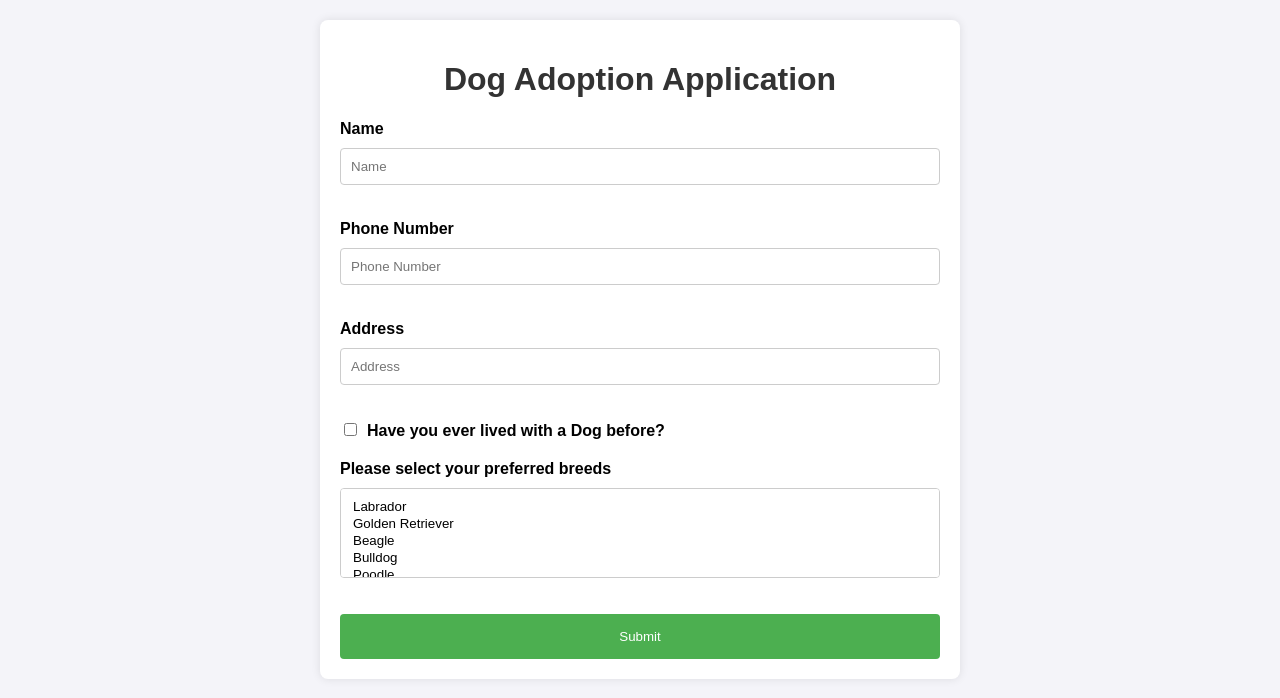
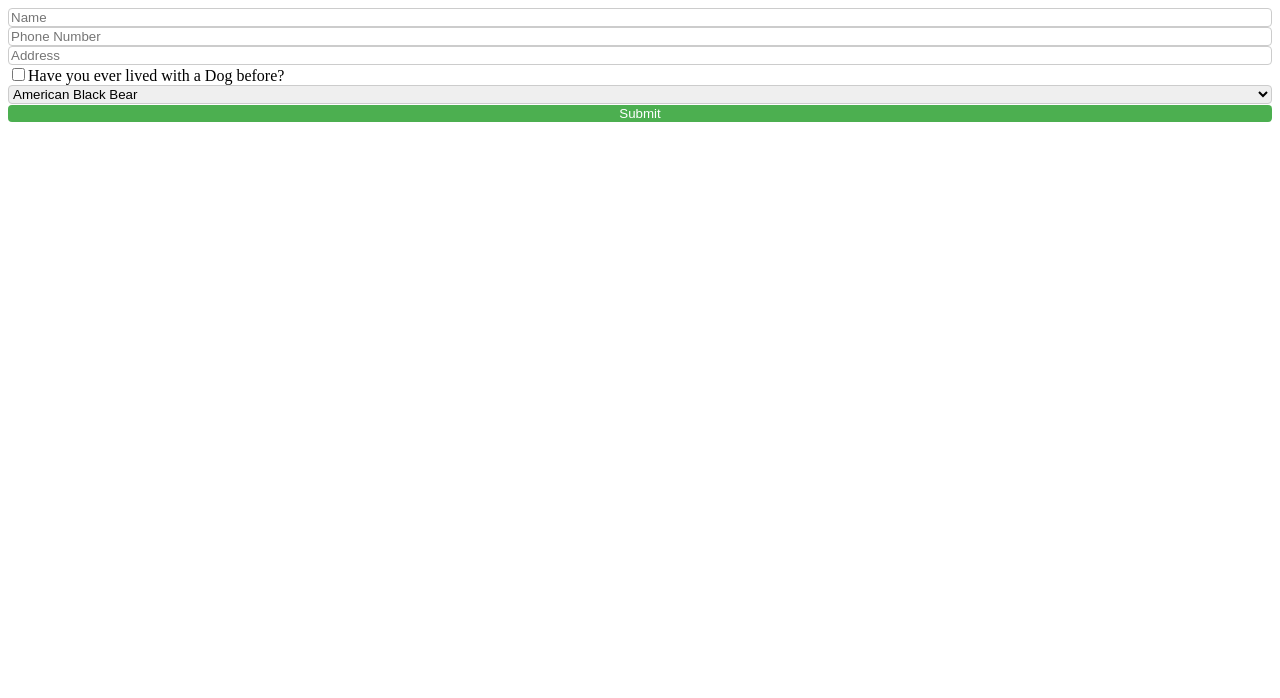
Before and after one commit to acciojob/dog-adoption-application-prajwalyatharth, a website: page main.html in a window 1280 px wide. Drawn offline with Linux system fonts and the light colour scheme.

Commit message:
created a submission

```diff
--- a/main.html
+++ b/main.html
@@ -4,116 +4,26 @@
 
 <head>
 	<link rel="stylesheet" href="styles.css">
-	 <style>
-        body {
-            font-family: Arial, sans-serif;
-            background-color: #f4f4f9;
-            margin: 0;
-            padding: 20px;
-        }
-
-        .form-container {
-            background-color: #ffffff;
-            padding: 20px;
-            max-width: 600px;
-            margin: auto;
-            border-radius: 8px;
-            box-shadow: 0 0 10px rgba(0, 0, 0, 0.1);
-        }
-
-        h1 {
-            text-align: center;
-            color: #333;
-        }
-
-        label {
-            display: block;
-            margin-bottom: 10px;
-            font-weight: bold;
-        }
-
-        input[type="text"], select {
-            width: 100%;
-            padding: 10px;
-            margin-bottom: 15px;
-            border: 1px solid #ccc;
-            border-radius: 4px;
-            box-sizing: border-box;
-        }
-
-        input[type="checkbox"] {
-            margin-right: 10px;
-        }
-
-        button {
-            background-color: #4CAF50;
-            color: white;
-            padding: 15px 32px;
-            border: none;
-            border-radius: 4px;
-            cursor: pointer;
-            width: 100%;
-        }
-
-        button:hover {
-            background-color: #45a049;
-        }
-
-        .form-group {
-            margin-bottom: 20px;
-        }
-    </style>
 </head>
 
 <body>
-	<div class="form-container">
-        <h1>Dog Adoption Application</h1>
-        <form action="#" method="POST">
+	<!-- the entire body must be written by student -->
+	<form>
+  <input type="text" id="name" name="name" placeholder="Name">
+  <input type="text" id="phone" name="phone" placeholder="Phone Number">
+  <input type="text" id="address" name="address" placeholder="Address">
+  <label><input type="checkbox" id="checkbox" name="address" value="Have you ever lived with a Dog before?">Have you ever lived with a Dog before?</label>
+  <select id="multiSelect">
+	  <option value="1">American Black Bear</option>
+	  <option value="2">Labrador</option>
+	  <option value="3">German Shephard</option>
+  </select>
+  <input id="submit" type="submit" value="Submit">
+ </form>
 
-            <!-- Name -->
-            <div class="form-group">
-                <label for="name">Name</label>
-                <input type="text" id="name" name="name" placeholder="Name" required>
-            </div>
 
-            <!-- Phone Number -->
-            <div class="form-group">
-                <label for="phone">Phone Number</label>
-                <input type="text" id="phone" name="phone" placeholder="Phone Number" required>
-            </div>
 
-            <!-- Address -->
-            <div class="form-group">
-                <label for="address">Address</label>
-                <input type="text" id="address" name="address" placeholder="Address" required>
-            </div>
-
-            <!-- Checkbox -->
-            <div class="form-group">
-                <label for="dogExperience">
-                   <input type="checkbox" id="checkbox" name="dogExperience" value="Have you ever lived with a Dog before?">Have you ever lived with a Dog before?
-                </label>
-            </div>
-
-            <!-- Multi-Select -->
-            <div class="form-group">
-                <label for="breeds">Please select your preferred breeds</label>
-                <select id="multiSelect" name="breeds[]" type="select" multiple required>
-                    <option value="Labrador">Labrador</option>
-                    <option value="Golden Retriever">Golden Retriever</option>
-                    <option value="Beagle">Beagle</option>
-                    <option value="Bulldog">Bulldog</option>
-                    <option value="Poodle">Poodle</option>
-                </select>
-            </div>
-
-            <!-- Submit Button -->
-            <!-- <div class="form-group"> -->
-                <button id="submit" type="submit">Submit</button>
-            <!-- </div> -->
-        </form>
-    </div>
-    <script type="text/javascripthttps://www.svgrepo.com/show/345221/three-dots.svg" src="./script.js">
+    <script type="text/javascript" src="./script.js">
 </script>
 
 </body>
--- a/script.js
+++ /dev/null
@@ -1,6 +0,0 @@
-//your code here
-() => {
-    cy.get('button').should('have.attr', 'id', 'submit');
-    cy.get('button').should('have.attr', 'type', 'submit');
-    cy.get('button').should('contain', 'Submit');
-}
--- a/styles.css
+++ b/styles.css
@@ -1,2 +1,23 @@
 
-/* Your CSS Code here. */
+input[type=text], select {
+  width: 100%;
+  display: inline-block;
+  border: 1px solid #ccc;
+  border-radius: 4px;
+  box-sizing: border-box;
+  }
+
+
+  input[type=submit] {
+  width: 100%;
+  background-color: #4CAF50;
+  color: white;
+  border: none;
+  border-radius: 4px;
+  cursor: pointer;
+  }
+
+
+  input[type=submit]:hover {
+  background-color: #45a049;
+  }
```
